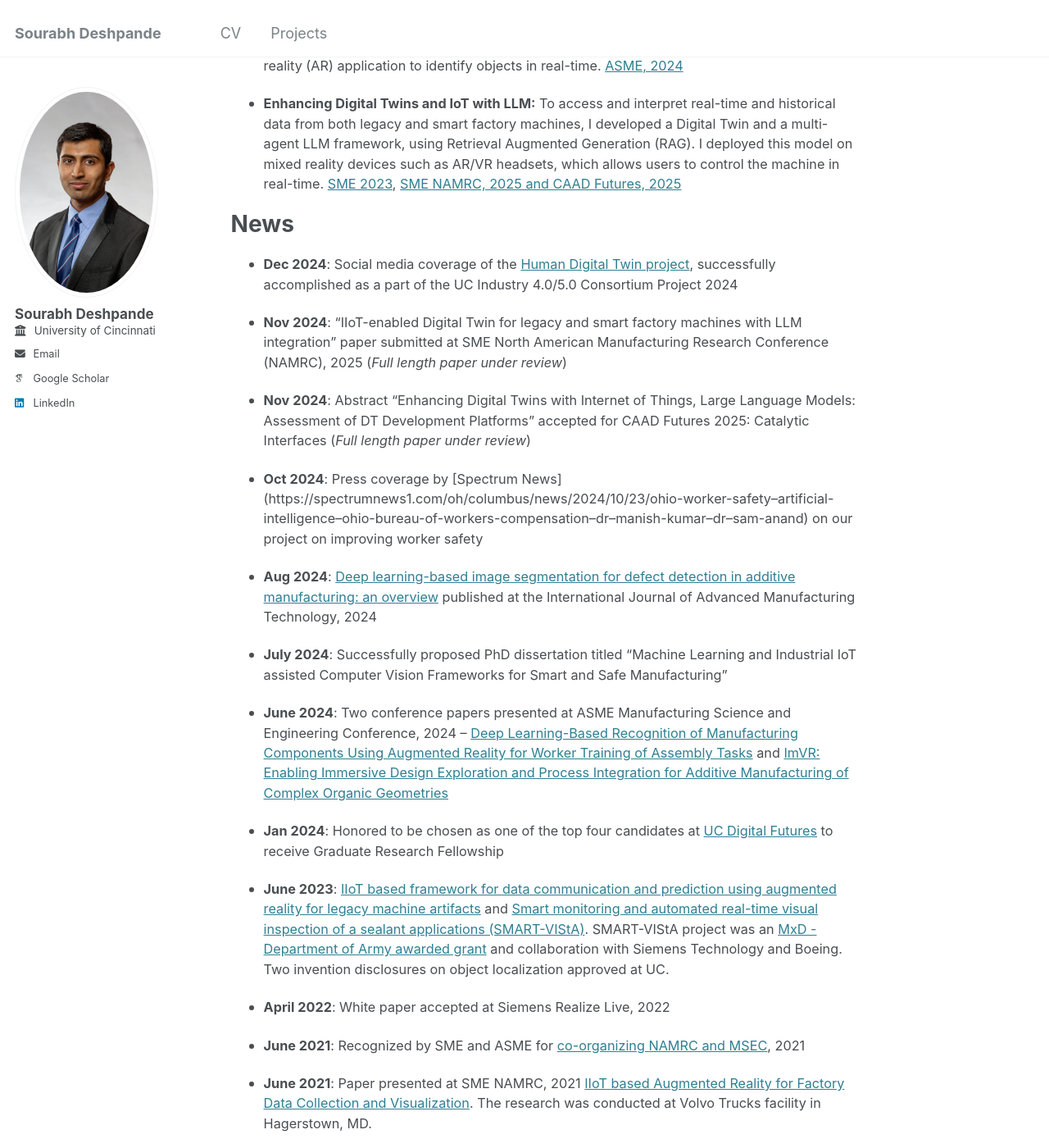
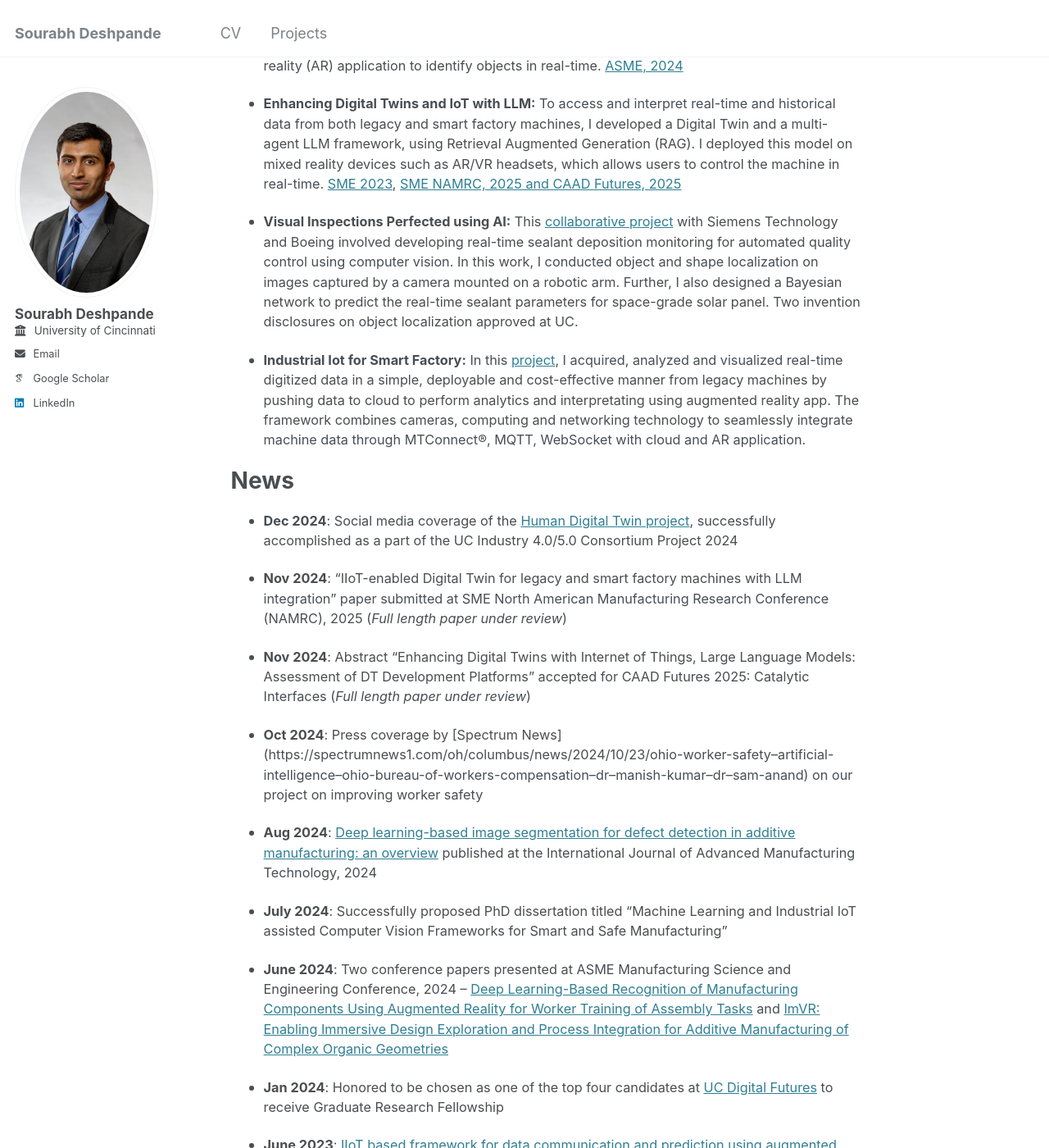
Before and after one commit to sopdeshpande/sopdeshpande.github.io, a Jekyll site: the page built from _pages/about.md, in a window 1280 px wide and 1400 px high, scrolled down 787 px. Shown: the whole window at 82% size. Built offline with Jekyll 4.4.1, drawn with Linux system fonts in a browser that asks for light colours; some web fonts are replaced; some of the changed text lies outside the part shown.

Commit message:
Update about.md

```diff
--- a/_pages/about.md
+++ b/_pages/about.md
@@ -25,6 +25,12 @@ Due to limited access to the factory, we did not have sufficient images to train
 To access and interpret real-time and historical data from both legacy and smart factory machines, I developed a Digital Twin and a multi-agent LLM framework, using Retrieval Augmented Generation (RAG). I deployed this model on mixed reality devices such as AR/VR headsets, which allows users to control the machine in real-time. [SME 2023](https://www.sciencedirect.com/science/article/pii/S2213846323001153),
 [SME NAMRC, 2025 and CAAD Futures, 2025](https://ming3d.com/new/2024/01/24/digital-twin-with-iiot/)
 
+- **Visual Inspections Perfected using AI:**
+This [collaborative project](https://www.sciencedirect.com/science/article/pii/S2213846323001761) with Siemens Technology and Boeing involved developing real-time sealant deposition monitoring for automated quality control using computer vision. In this work, I conducted object and shape localization on images captured by a camera mounted on a robotic arm. Further, I also designed a Bayesian network to predict the real-time sealant parameters for space-grade solar panel. Two invention disclosures on object localization approved at UC.
+
+- **Industrial Iot for Smart Factory:**
+In this [project](https://www.sciencedirect.com/science/article/pii/S2213846323001153), I acquired, analyzed and visualized real-time digitized data in a simple, deployable and cost-effective manner from legacy machines by pushing data to cloud to perform analytics and interpretating using augmented reality app. The framework combines cameras, computing and networking technology to seamlessly integrate machine data through MTConnect®, MQTT, WebSocket with cloud and AR application.
+
 
 
 News
```
Also changed, not shown: other parts of _pages/about.md (+1 -1 lines).
